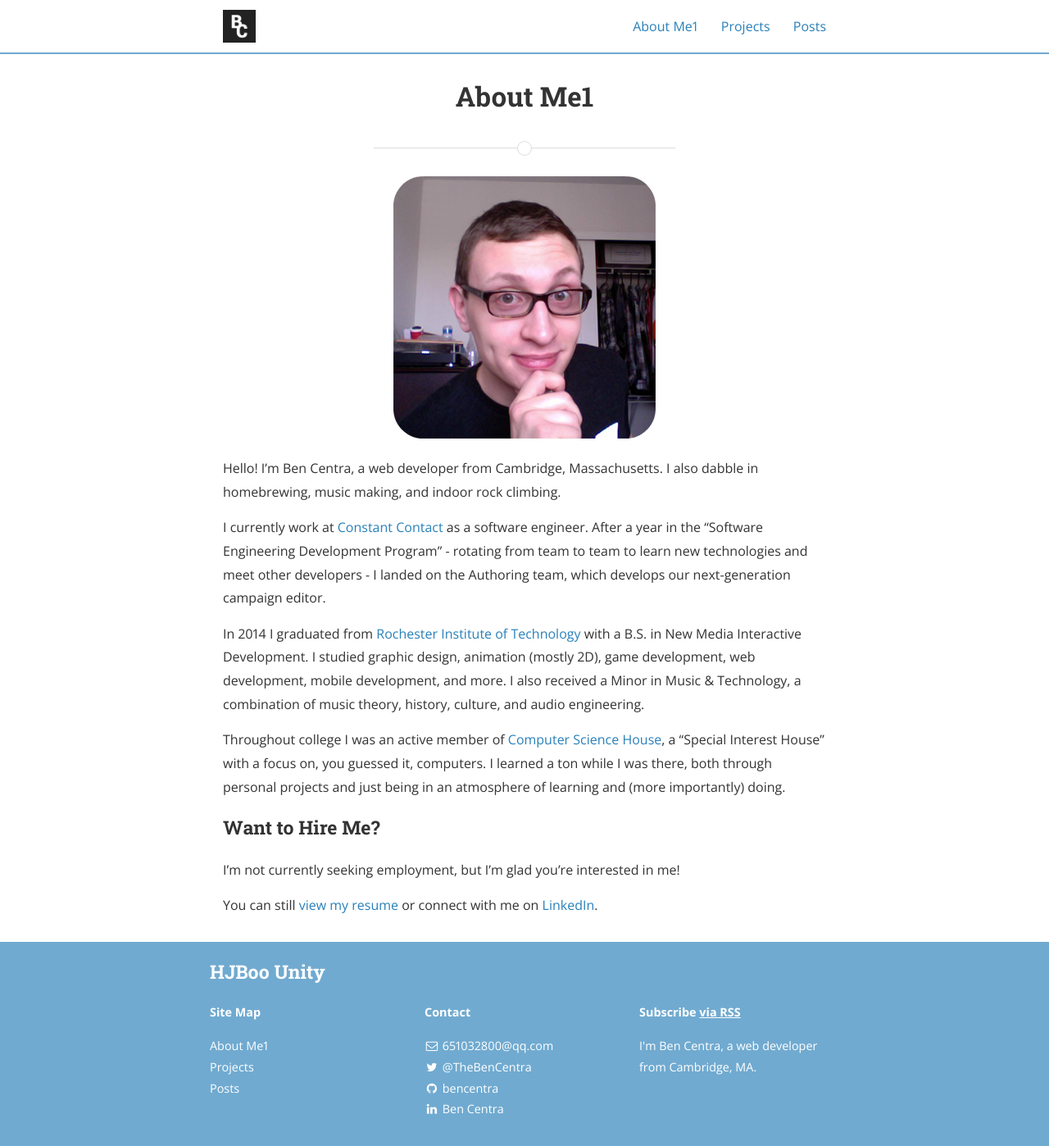
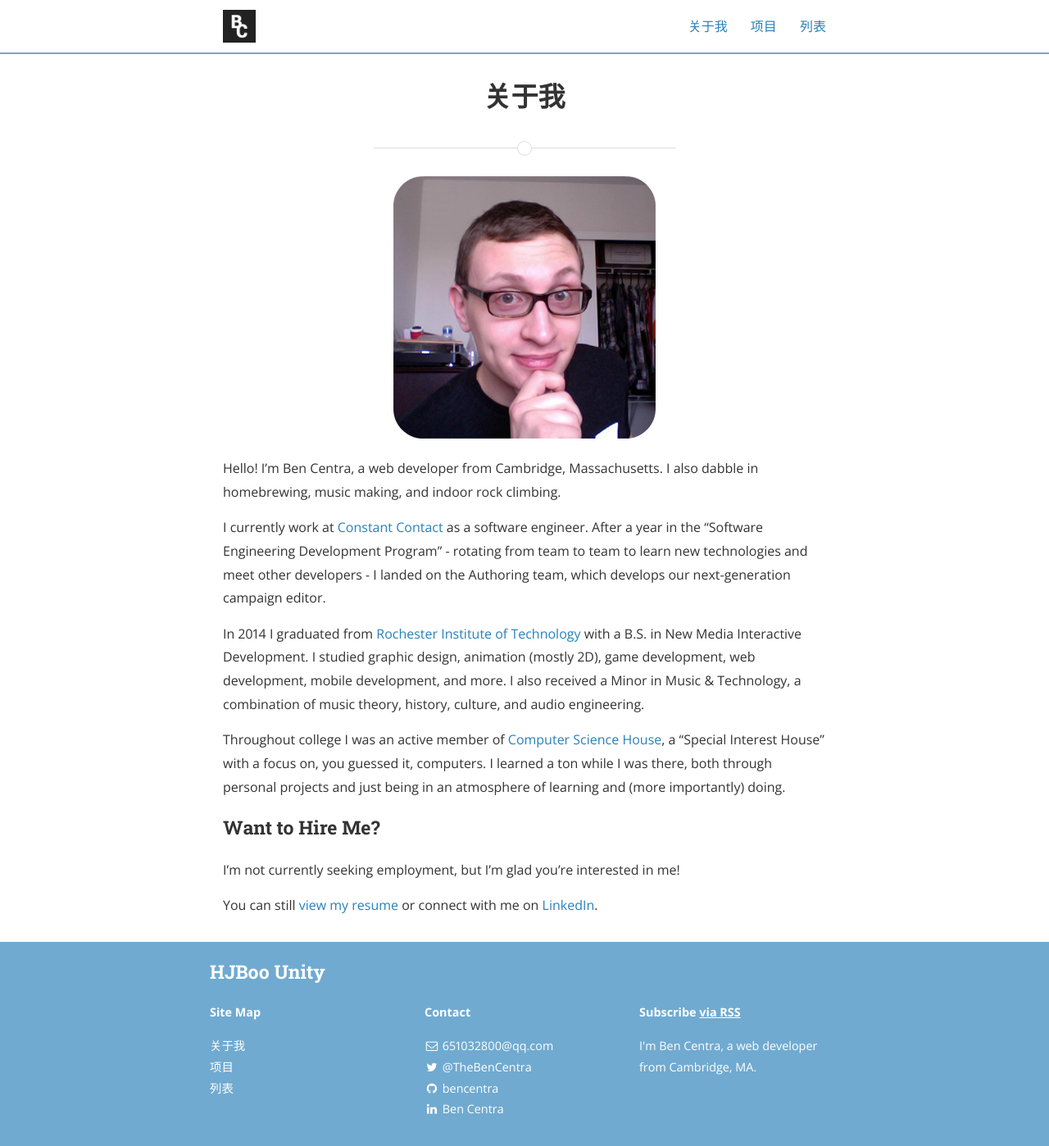
Before and after one commit to MonoHank/hjboo.github.io, a Jekyll site: the page built from about.md, in a window 1280 px wide. Shown: the whole page at 82% size. Built offline with Jekyll 4.4.1, drawn with Linux system fonts in a browser that asks for light colours; nearby versions of some CDN libraries; a style sheet for code colours, icons or effects is not loaded.

Commit message:
··········

```diff
--- a/about.md
+++ b/about.md
@@ -1,6 +1,6 @@
 ---
 layout: page
-title: About Me1
+title: 关于我
 permalink: /about/
 main_nav: true
 ---
--- a/posts.html
+++ b/posts.html
@@ -1,6 +1,6 @@
 ---
 layout: page
-title: "Posts"
+title: "列表"
 permalink: /posts/
 published: true
 main_nav: true
--- a/projects/index.html
+++ b/projects/index.html
@@ -1,6 +1,6 @@
 ---
 layout: page
-title: "Projects"
+title: "项目"
 permalink: /projects/
 published: true
 main_nav: true
```
